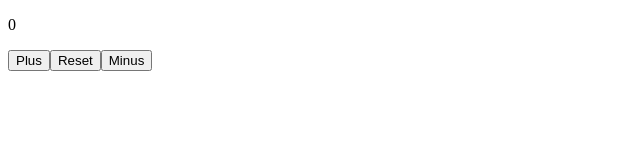
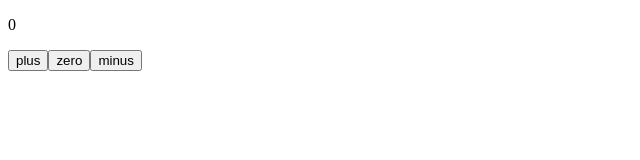
Before and after one commit to DEVAVISWA/react, a React (Vite) app: page / in a window 1280 px wide. Shown: the top 160 px of the page, without its empty margins (0-640 px from the left). Built offline with nearby package versions, Linux system fonts and the light colour scheme.

Commit message:
moving buttons and counter to seperate fila

```diff
--- a/src/App.jsx
+++ b/src/App.jsx
@@ -1,4 +1,9 @@
 import React, {useState} from 'react'
+import Counter from './component/counter'
+import Button from './component/buttons'
+
+
+
 
 function App() {
   const [counter, setCounter] = useState(0)
@@ -13,10 +18,13 @@ function App() {
   }
   return (
     <div>
-      <p> {counter} </p>
-      <button onClick={handleClickPlus}>Plus</button>
-      <button onClick={handleClickZero}>Reset</button>
-      <button onClick={handleClickMinus}>Minus</button>
+      <Counter counter= {counter}/>
+      <Button handleClick={handleClickPlus} name='plus'/>
+      <Button handleClick={handleClickZero} name='zero'/>
+      <Button handleClick={handleClickMinus} name='minus'/>
+
+      {/* <button onClick={handleClickZero}>Reset</button>
+      <button onClick={handleClickMinus}>Minus</button> */}
     </div>
   )
 }
--- /dev/null
+++ b/src/component/buttons.jsx
@@ -0,0 +1,10 @@
+import React from 'react'
+
+function Button({ handleClick, name}) {
+    return (
+        <button onClick={handleClick}>{name}</button>
+    )
+}
+
+
+export default Button
--- /dev/null
+++ b/src/component/counter.jsx
@@ -0,0 +1,9 @@
+import React from 'react'
+
+function Counter ({counter}) {
+    return (
+      <p> {counter} </p>
+    )
+  }
+
+export default Counter
```
